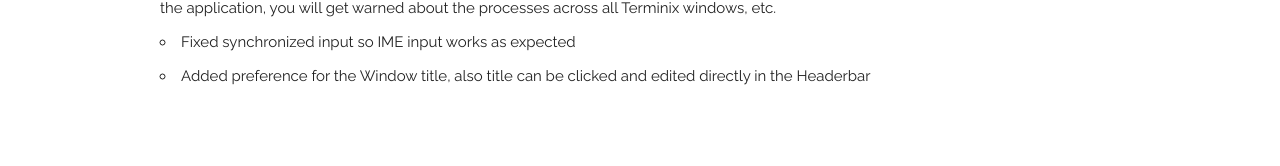
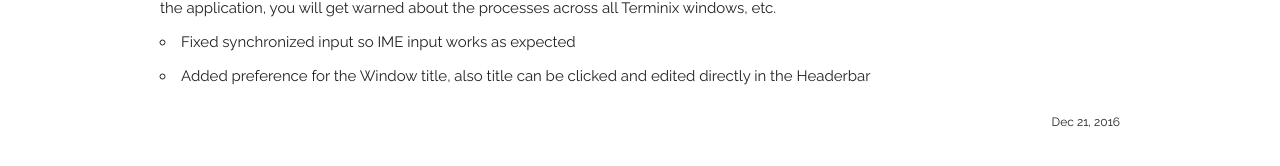
Before and after one commit to gnunn1/tilix-web, a Jekyll site: the page built from _news/release-1-4-0.md, in a window 1280 px wide. Shown: the part 412-578 px from the top of the page. Built offline with Jekyll 4.4.1, drawn with Linux system fonts in a browser that asks for light colours.

Commit message:
add news date

```diff
--- /dev/null
+++ b/_layouts/post.html
@@ -0,0 +1,19 @@
+<!DOCTYPE html>
+<html lang="{{ site.lang | default: page.lang | default: 'en' }}">
+
+  {% include head.html %}
+
+<body>
+  {% include navbar.html %}
+  <main class="main" aria-label="Content">
+  	<div class="container">
+  	<h1>{{page.title}}</h1>
+    {{ content }}
+  	<small class="u-pull-right">{{ page.date | date: "%b %-d, %Y" }}</small>
+
+    </div>
+  </main>
+
+
+</body>
+</html>
--- a/_news/release-1-4-0.md
+++ b/_news/release-1-4-0.md
@@ -1,11 +1,11 @@
 ---
 title: New Release
-layout: default
+layout: post
 description: Terminix 1.4.0 released with improved preference/profile dialog, new features and many bug fixes.
 icon: fa-flask
+date: 2016-12-22 00:00:00 +0100
 ---
 
-<h1>{{page.title}}</h1>
 Terminix 1.4.0 has been released, the following changes were made in this release:
 
 * Merged the preferences and profiles dialogs together based on a design from Allan Day for a much more user friendly experience
```
